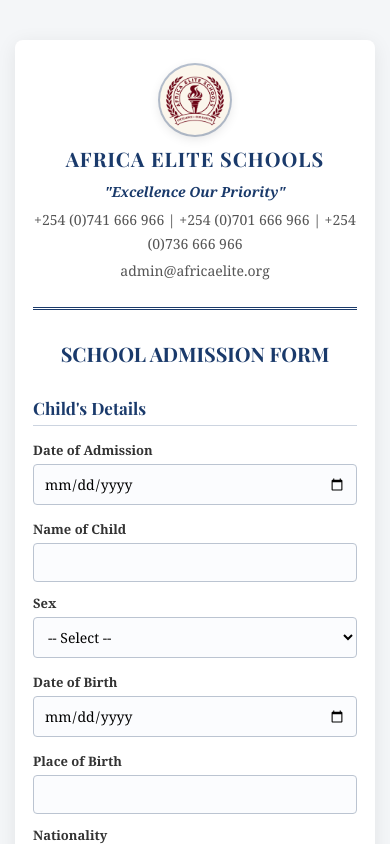
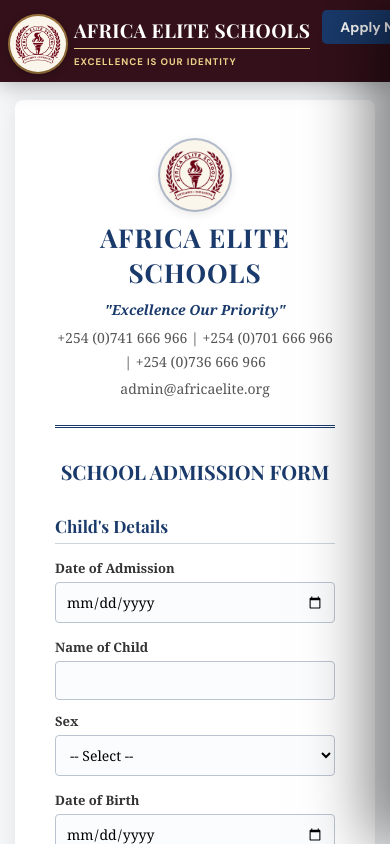
Before and after one commit to sambigitau-wq/AFRICAELITE, a React (Vite) app: page /admission in a window 390 px wide. Shown: the top 844 px of the page. Built offline with nearby package versions, Linux system fonts and the light colour scheme; a web font is replaced by a local one.

Commit message:
feat: add admission form with EmailJS + update academics, gallery, and menu

```diff
--- a/src/components/Menu.jsx
+++ b/src/components/Menu.jsx
@@ -20,9 +20,9 @@
   const [scrolled, setScrolled] = useState(false)
   const location = useLocation()
 
-  // Force the dark topbar on pages with a light background
-  const forceDarkTopbar = location.pathname === '/previous-academics'
-
+const forceDarkTopbar =
+  location.pathname === '/previous-academics' ||
+  location.pathname === '/admission'
   useEffect(() => {
     const onScroll = () => setScrolled(window.scrollY > 20)
     onScroll()
--- a/src/index.css
+++ b/src/index.css
@@ -2484,11 +2484,9 @@
     object-fit: contain !important;
   }
 }
-
-/* ===== ADMISSION FORM STYLES ===== */
 .admission-page {
   background: #f4f6f8;
-  padding: 40px 15px;
+  padding:80px 15px 40px;   /* ← reduced from 160px */
   min-height: 100vh;
 }
 
@@ -2632,12 +2630,11 @@
 
 .status-box.success { background: #e0f4e5; color: #1a7a3c; }
 .status-box.error   { background: #fbe3e3; color: #b02020; }
-
 @media (max-width: 700px) {
-  .admission-container { padding: 25px 18px; }
-  .admission-header h1 { font-size: 20px; }
-}
-
+  .admission-page {
+    padding: 100px 15px 40px;  /* ← smaller on mobile */
+  }
+}
 /* ===== APPLY NOW TOPBAR BUTTON ===== */
 .topbar-cta {
   background: #1a3a6b;
--- a/src/pages/Admission.jsx
+++ b/src/pages/Admission.jsx
@@ -1,5 +1,7 @@
 import React, { useState, useRef } from "react";
 import emailjs from "@emailjs/browser";
+import Menu from "../components/Menu";
+import Footer from "../components/Footer";
 import "../index.css";
 
 const Admission = () => {
@@ -38,6 +40,9 @@
   };
 
   return (
+    <>
+      <Menu />
+
       <div className="admission-page">
         <div className="admission-container">
           <div className="admission-header">
@@ -51,6 +56,7 @@
             <p>+254 (0)741 666 966 | +254 (0)701 666 966 | +254 (0)736 666 966</p>
             <p>admin@africaelite.org</p>
           </div>
+
           <h2 className="admission-title">SCHOOL ADMISSION FORM</h2>
 
           <form ref={formRef} onSubmit={handleSubmit}>
@@ -281,6 +287,9 @@
           </form>
         </div>
       </div>
+
+      <Footer />
+    </>
   );
 };
 
```
Lines whose indentation alone changed are shown as unchanged.
